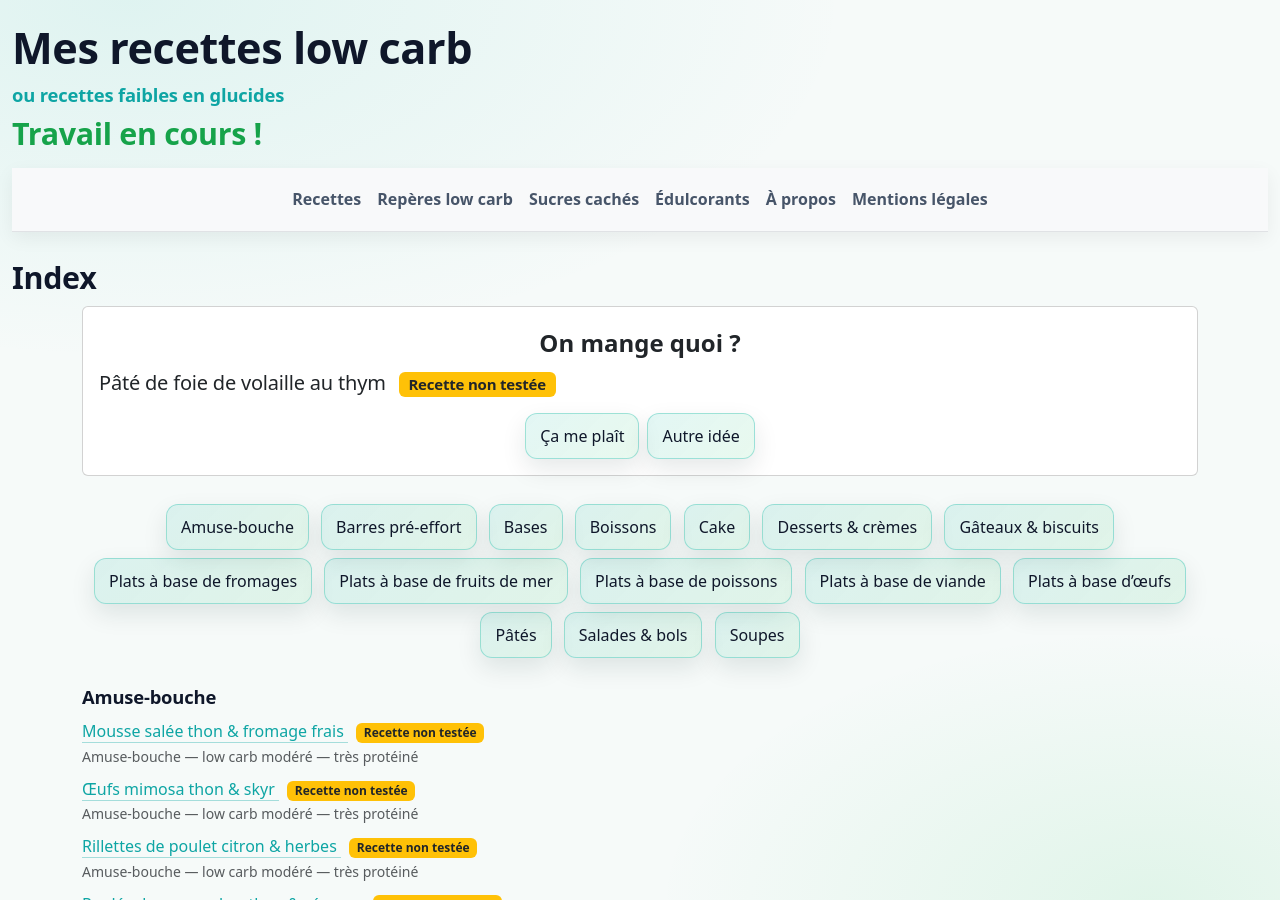
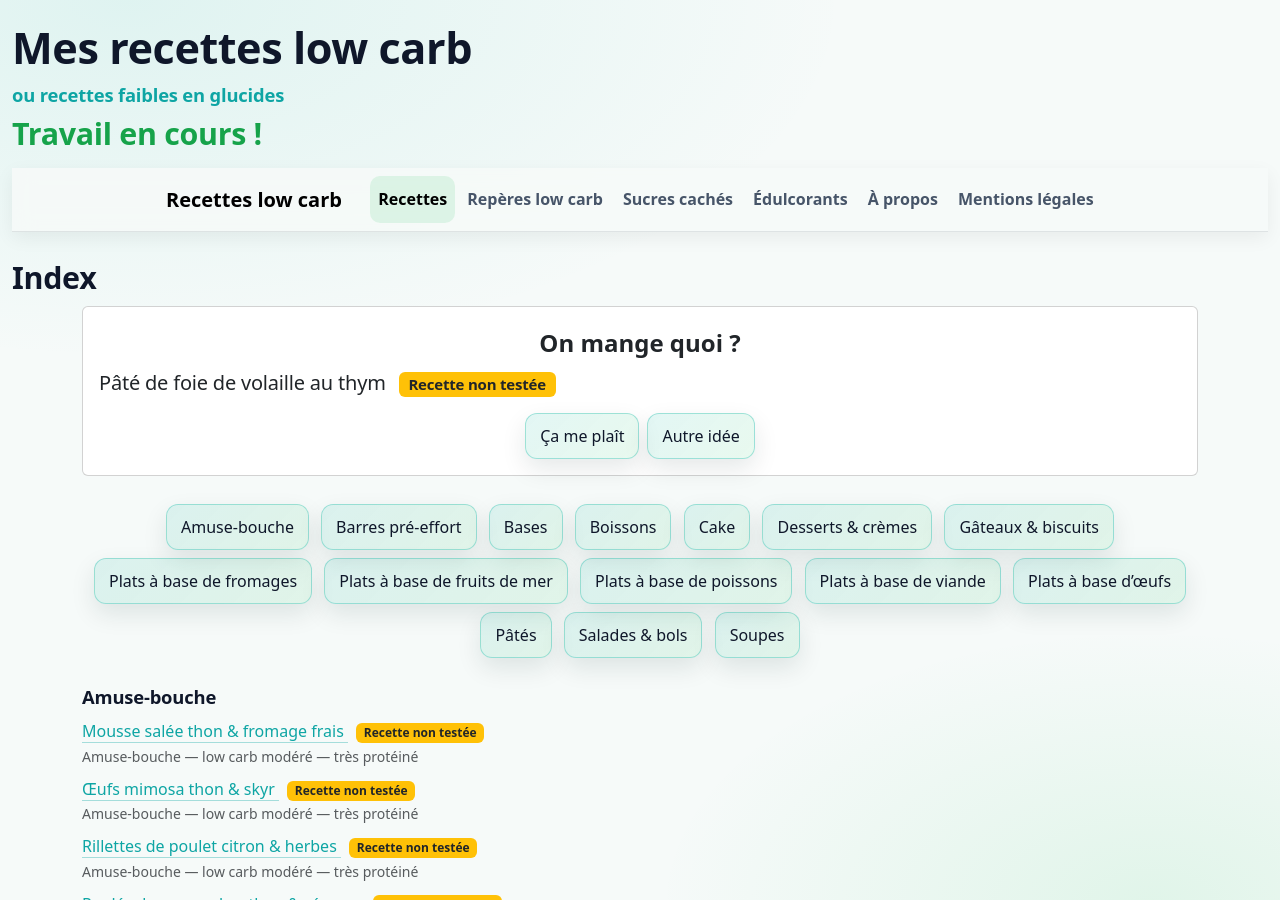
Before and after one commit to laurie-boissay/laurie-boissay.github.io, a Jekyll site: the page built from index.html, in a window 1280 px wide and 900 px high. Built offline with Jekyll 4.4.1, drawn with Linux system fonts in a browser that asks for light colours.

Commit message:
Update navbar.html

```diff
--- a/_includes/navbar.html
+++ b/_includes/navbar.html
@@ -1,5 +1,9 @@
-<nav class="navbar navbar-expand-lg navbar-light bg-body-tertiary" id="navigation">
-  <div class="container-fluid">
+<nav class="navbar navbar-expand-lg" id="navigation" aria-label="Navigation principale">
+  <div class="container-fluid site-container">
+
+    <a class="navbar-brand fw-bold" href="{{ site.baseurl }}/" style="border-bottom:none;">
+      Recettes low carb
+    </a>
 
     <button class="navbar-toggler" type="button"
             data-bs-toggle="collapse"
@@ -10,41 +14,39 @@
       <span class="navbar-toggler-icon"></span>
     </button>
 
-    <div class="collapse navbar-collapse justify-content-center" id="navbarSupportedContent">
-      <ul class="navbar-nav mb-2 mb-lg-0">
+    <div class="collapse navbar-collapse" id="navbarSupportedContent">
+      <ul class="navbar-nav ms-lg-auto me-lg-auto mb-2 mb-lg-0 gap-lg-1">
+
+        {% assign current = page.url | replace: "index.html", "" %}
 
         <li class="nav-item">
-          <a class="nav-link" href="{{ site.baseurl }}/">Recettes</a>
+          <a class="nav-link {% if current == '/' or current == '' %}active{% endif %}"
+             href="{{ site.baseurl }}/">Recettes</a>
         </li>
 
         <li class="nav-item">
-          <a class="nav-link" href="{{ site.baseurl }}/reperes-low-carb.html">
-            Repères low carb
-          </a>
+          <a class="nav-link {% if current contains 'reperes-low-carb' %}active{% endif %}"
+             href="{{ site.baseurl }}/reperes-low-carb.html">Repères low carb</a>
         </li>
 
         <li class="nav-item">
-          <a class="nav-link" href="{{ site.baseurl }}/sucres-caches.html">
-            Sucres cachés
-          </a>
+          <a class="nav-link {% if current contains 'sucres-caches' %}active{% endif %}"
+             href="{{ site.baseurl }}/sucres-caches.html">Sucres cachés</a>
         </li>
 
         <li class="nav-item">
-          <a class="nav-link" href="{{ site.baseurl }}/edulcorants.html">
-            Édulcorants
-          </a>
+          <a class="nav-link {% if current contains 'edulcorants' %}active{% endif %}"
+             href="{{ site.baseurl }}/edulcorants.html">Édulcorants</a>
         </li>
 
         <li class="nav-item">
-          <a class="nav-link" href="{{ site.baseurl }}/apropos.html">
-            À propos
-          </a>
+          <a class="nav-link {% if current contains 'apropos' %}active{% endif %}"
+             href="{{ site.baseurl }}/apropos.html">À propos</a>
         </li>
 
         <li class="nav-item">
-          <a class="nav-link" href="{{ site.baseurl }}/mentions.html">
-            Mentions légales
-          </a>
+          <a class="nav-link {% if current contains 'mentions' %}active{% endif %}"
+             href="{{ site.baseurl }}/mentions.html">Mentions légales</a>
         </li>
 
       </ul>
```
